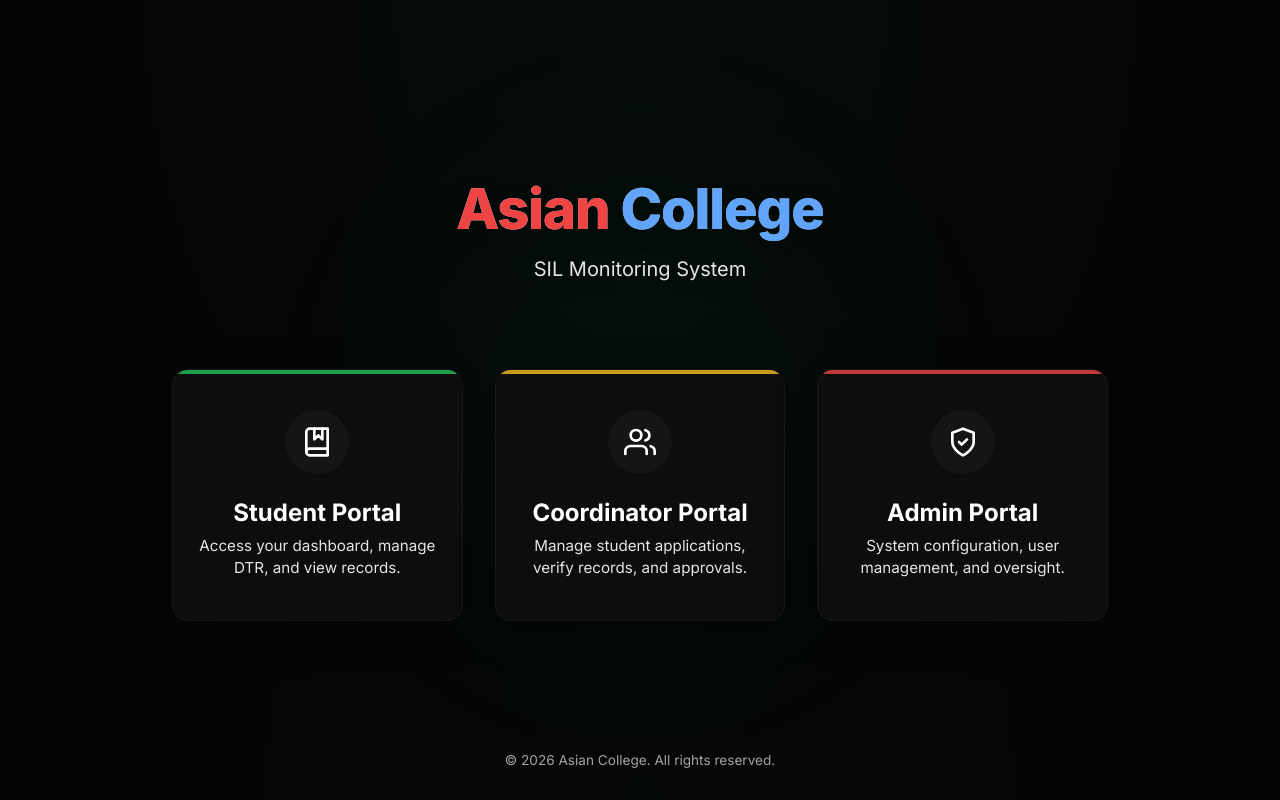
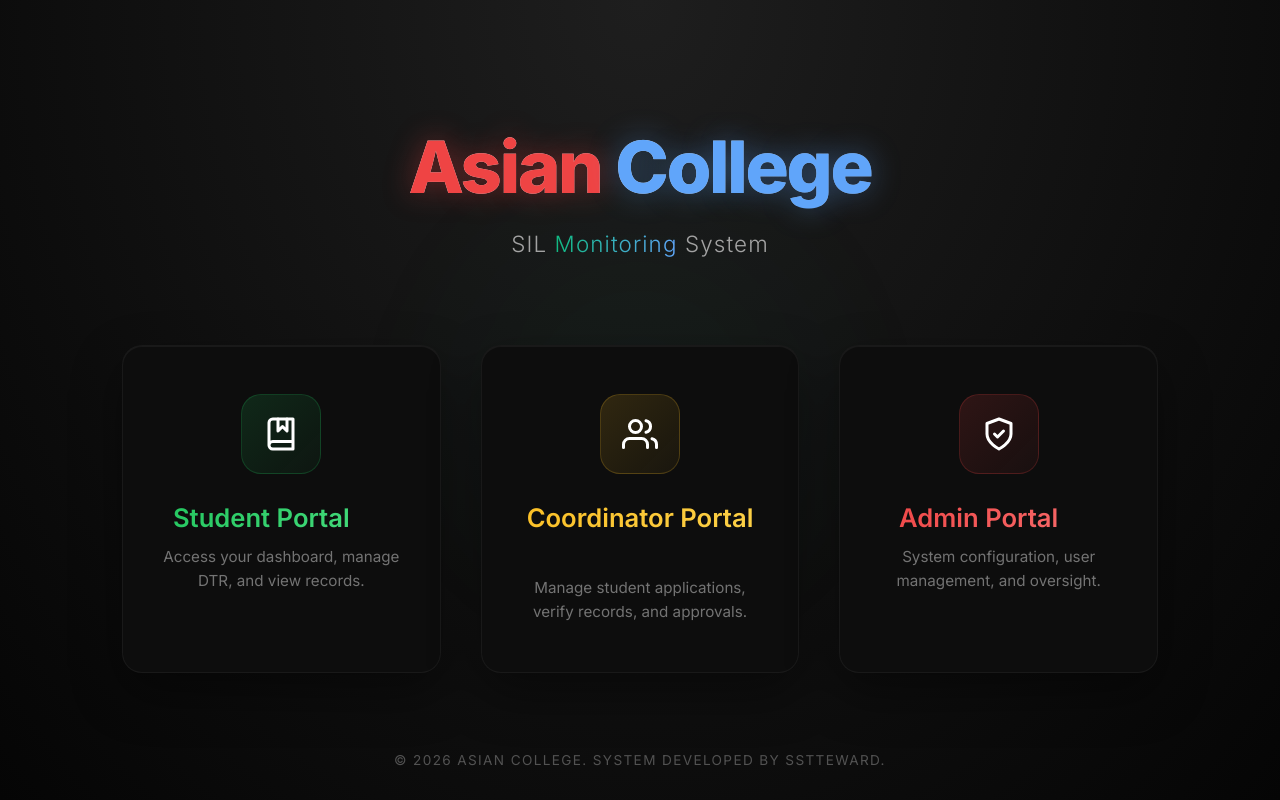
Before and after one commit to sstteeward/monitoring-system, a React (Vite) app: page / in a window 1280 px wide. Built offline with nearby package versions, Linux system fonts and the light colour scheme; no server answers.

Commit message:
feat: implement landing page layout and global design system and redesigning it

```diff
--- a/src/components/LandingPage.css
+++ b/src/components/LandingPage.css
@@ -3,12 +3,11 @@
   flex-direction: column;
   min-height: 100vh;
   width: 100%;
-  flex: 1; /* ensure it stretches if within a flex parent */
+  flex: 1;
   background:
-    radial-gradient(ellipse at 50% 0%, rgba(16, 185, 129, 0.04) 0%, transparent 60%),
-    radial-gradient(ellipse at 50% 100%, rgba(16, 185, 129, 0.02) 0%, transparent 50%),
+    radial-gradient(ellipse at 50% 0%, rgba(30, 30, 30, 1) 0%, rgba(5, 5, 5, 1) 100%),
     #050505;
-  color: #fafafa;
+  color: #ffffff;
   font-family: var(--font-inter);
   align-items: center;
   justify-content: center;
@@ -16,11 +15,11 @@
   overflow: hidden;
 }
 
-/* Background animated element */
+/* Background glow */
 .landing-bg-glow {
   position: absolute;
-  width: 800px;
-  height: 800px;
+  width: 600px;
+  height: 600px;
   background: radial-gradient(circle, rgba(16, 185, 129, 0.06) 0%, transparent 60%);
   top: 50%;
   left: 50%;
@@ -46,74 +45,112 @@ html[data-theme="light"] .landing-bg-glow {
   display: flex;
   flex-direction: column;
   align-items: center;
-  max-width: 1000px;
-  padding: 2rem;
+  max-width: 1100px;
+  padding: 3rem 2rem;
   width: 100%;
 }
 
 .landing-logo-container {
-  margin-bottom: 1.5rem;
-  animation: slide-down 0.8s cubic-bezier(0.175, 0.885, 0.32, 1.275);
+  margin-bottom: 1rem;
+  animation: slide-down 1s cubic-bezier(0.175, 0.885, 0.32, 1.275);
 }
 
 .landing-title {
-  font-size: 3.5rem;
+  font-size: 4.5rem;
   font-weight: 800;
   margin: 0;
-  letter-spacing: -0.02em;
-  background: linear-gradient(135deg, #ffffff 0%, #94a3b8 100%);
+  letter-spacing: -0.03em;
+  background: linear-gradient(135deg, #ffffff 0%, #e2e8f0 50%, #94a3b8 100%);
   -webkit-background-clip: text;
   -webkit-text-fill-color: transparent;
-  text-shadow: 0 4px 24px rgba(0,0,0,0.1);
-  animation: slide-up 0.8s cubic-bezier(0.175, 0.885, 0.32, 1.275) 0.1s both;
+  animation: slide-up 1s cubic-bezier(0.175, 0.885, 0.32, 1.275) 0.1s both;
+  text-shadow: 0 0 60px rgba(255, 255, 255, 0.1);
 }
 
-.landing-title .asian { color: #ef4444; -webkit-text-fill-color: #ef4444; }
-.landing-title .college { color: #60a5fa; -webkit-text-fill-color: #60a5fa; } /* Matching AuthSignup.css */
+.landing-title .asian {
+  color: #ef4444;
+  -webkit-text-fill-color: #ef4444;
+  background: none;
+  text-shadow: 0 0 30px rgba(239, 68, 68, 0.4);
+}
+
+.landing-title .college {
+  color: #60a5fa;
+  -webkit-text-fill-color: #60a5fa;
+  background: none;
+  text-shadow: 0 0 30px rgba(96, 165, 250, 0.4);
+}
 
 .landing-subtitle {
-  font-size: 1.25rem;
-  color: #e5e5e5;
-  margin-top: 1rem;
-  font-weight: 400;
+  font-size: 1.4rem;
+  color: #a3a3a3;
+  margin-top: 1.5rem;
+  font-weight: 300;
   max-width: 600px;
-  animation: slide-up 0.8s cubic-bezier(0.175, 0.885, 0.32, 1.275) 0.2s both;
+  letter-spacing: 0.05em;
+  animation: slide-up 1s cubic-bezier(0.175, 0.885, 0.32, 1.275) 0.2s both;
+}
+
+.landing-subtitle span {
+  background: linear-gradient(90deg, #10b981, #60a5fa);
+  -webkit-background-clip: text;
+  -webkit-text-fill-color: transparent;
 }
 
 .portal-cards-wrapper {
   display: flex;
   justify-content: center;
-  gap: 2rem;
-  margin-top: 4rem;
+  gap: 2.5rem;
+  margin-top: 4.5rem;
   width: 100%;
   flex-wrap: wrap;
 }
 
 .portal-card {
   flex: 1;
-  min-width: 250px;
-  max-width: 300px;
+  min-width: 280px;
+  max-width: 320px;
   background: #0d0d0d;
-  border: 1px solid rgba(255, 255, 255, 0.04);
-  border-radius: 16px;
-  padding: 2.5rem 1.5rem;
+  border: 1px solid rgba(255, 255, 255, 0.05);
+  border-radius: 20px;
+  padding: 3rem 2rem;
   text-align: center;
   cursor: pointer;
   text-decoration: none;
-  transition: all 0.3s cubic-bezier(0.25, 0.8, 0.25, 1);
+  transition: all 0.5s cubic-bezier(0.25, 0.8, 0.25, 1);
   position: relative;
   overflow: hidden;
-  box-shadow: 0 10px 40px rgba(0, 0, 0, 0.3);
+  box-shadow:
+    0 20px 50px rgba(0, 0, 0, 0.4),
+    inset 0 1px 0 rgba(255, 255, 255, 0.05);
   animation: fade-in-up 0.8s ease backwards;
+}
+
+.portal-card::before {
+  content: "";
+  position: absolute;
+  inset: 0;
+  border-radius: 24px;
+  padding: 1px;
+  background: linear-gradient(145deg, rgba(255,255,255,0.1), rgba(255,255,255,0.02));
+  -webkit-mask: linear-gradient(#fff 0 0) content-box, linear-gradient(#fff 0 0);
+  -webkit-mask-composite: xor;
+  mask-composite: exclude;
+  opacity: 0;
+  transition: opacity 0.4s;
+}
+
+.portal-card:hover::before {
+  opacity: 1;
 }
 
 .portal-card::after {
   content: '';
   position: absolute;
   inset: 0;
-  background: radial-gradient(circle at 50% 0%, rgba(16, 185, 129, 0.08) 0%, transparent 60%);
+  background: radial-gradient(ellipse at 50% 0%, rgba(255,255,255,0.08) 0%, transparent 70%);
   opacity: 0;
-  transition: opacity 0.3s;
+  transition: opacity 0.4s;
 }
 
 .portal-card:hover::after {
@@ -121,84 +158,150 @@ html[data-theme="light"] .landing-bg-glow {
 }
 
 .portal-card:hover {
-  transform: translateY(-8px);
-  box-shadow: 0 20px 40px rgba(0, 0, 0, 0.4), 0 0 0 1px rgba(16, 185, 129, 0.4);
-  border-color: #10b981; /* --primary */
+  transform: translateY(-12px) scale(1.02);
+  box-shadow:
+    0 30px 60px rgba(0, 0, 0, 0.5),
+    0 0 40px rgba(16, 185, 129, 0.15),
+    inset 0 1px 0 rgba(255, 255, 255, 0.1);
 }
 
-.portal-card::before {
-  content: "";
-  position: absolute;
-  top: 0;
-  left: 0;
-  right: 0;
-  height: 4px;
-  background: var(--card-accent, #10b981);
-  opacity: 0.8;
-  transition: opacity 0.3s, height 0.3s;
+.portal-card-icon-wrap {
+  width: 80px;
+  height: 80px;
+  margin: 0 auto 1.75rem auto;
+  display: flex;
+  align-items: center;
+  justify-content: center;
+  border-radius: 20px;
+  background: linear-gradient(135deg, rgba(255,255,255,0.06) 0%, rgba(255,255,255,0.02) 100%);
+  border: 1px solid rgba(255, 255, 255, 0.05);
+  transition: all 0.4s ease;
+  position: relative;
+  overflow: hidden;
 }
 
-.portal-card:hover::before {
-  height: 6px;
+.portal-card-icon-wrap::before {
+  content: '';
+  position: absolute;
+  inset: 0;
+  background: linear-gradient(135deg, rgba(255,255,255,0.1) 0%, transparent 50%);
+  opacity: 0;
+  transition: opacity 0.4s;
+}
+
+.portal-card:hover .portal-card-icon-wrap {
+  transform: scale(1.1) rotate(5deg);
+  box-shadow: 0 10px 40px rgba(0, 0, 0, 0.3);
+}
+
+.portal-card:hover .portal-card-icon-wrap::before {
   opacity: 1;
 }
 
-.portal-icon {
-  width: 64px;
-  height: 64px;
-  margin: 0 auto 1.5rem auto;
-  display: flex;
-  align-items: center;
-  justify-content: center;
-  border-radius: 50%;
-  background: rgba(255, 255, 255, 0.03);
+.portal-card-icon-wrap svg {
+  width: 36px;
+  height: 36px;
   color: #ffffff;
-  transition: all 0.3s ease;
+  transition: all 0.4s ease;
 }
 
-.portal-card:hover .portal-icon {
-  background: var(--icon-bg, rgba(16, 185, 129, 0.1));
-  color: var(--icon-color, #10b981);
-  transform: scale(1.1);
+.portal-card:hover .portal-card-icon-wrap svg {
+  transform: scale(1.15);
+}
+
+/* Student card accent */
+.portal-card.student .portal-card-icon-wrap {
+  background: linear-gradient(135deg, rgba(34, 197, 94, 0.15) 0%, rgba(34, 197, 94, 0.05) 100%);
+  border-color: rgba(34, 197, 94, 0.2);
+}
+
+.portal-card.student h3 {
+  background: linear-gradient(135deg, #22c55e, #4ade80);
+  -webkit-background-clip: text;
+  -webkit-text-fill-color: transparent;
+}
+
+/* Coordinator card accent */
+.portal-card.coordinator .portal-card-icon-wrap {
+  background: linear-gradient(135deg, rgba(251, 191, 36, 0.15) 0%, rgba(251, 191, 36, 0.05) 100%);
+  border-color: rgba(251, 191, 36, 0.2);
+}
+
+.portal-card.coordinator h3 {
+  background: linear-gradient(135deg, #fbbf24, #fcd34d);
+  -webkit-background-clip: text;
+  -webkit-text-fill-color: transparent;
+}
+
+/* Admin card accent */
+.portal-card.admin .portal-card-icon-wrap {
+  background: linear-gradient(135deg, rgba(239, 68, 68, 0.15) 0%, rgba(239, 68, 68, 0.05) 100%);
+  border-color: rgba(239, 68, 68, 0.2);
+}
+
+.portal-card.admin h3 {
+  background: linear-gradient(135deg, #ef4444, #f87171);
+  -webkit-background-clip: text;
+  -webkit-text-fill-color: transparent;
 }
 
 .portal-card h3 {
-  color: #ffffff;
-  font-size: 1.5rem;
-  margin: 0 0 0.5rem 0;
+  font-size: 1.6rem;
+  font-weight: 600;
+  margin: 0 0 0.75rem 0;
+}
+
+.portal-card p {
+  color: #737373;
+  font-size: 0.95rem;
+  margin: 0;
+  line-height: 1.6;
   transition: color 0.3s ease;
 }
 
-.portal-card p {
-  color: #e5e5e5;
-  font-size: 0.95rem;
-  margin: 0;
-  line-height: 1.5;
+.portal-card:hover p {
+  color: #a3a3a3;
+}
+
+/* Add arrow on hover */
+.portal-card .arrow {
+  opacity: 0;
+  transform: translateX(-10px);
+  transition: all 0.3s ease;
+  display: inline-block;
+  margin-left: 8px;
+}
+
+.portal-card:hover .arrow {
+  opacity: 1;
+  transform: translateX(0);
 }
 
 .landing-footer {
   position: absolute;
   bottom: 2rem;
   text-align: center;
-  color: #a3a3a3;
+  color: #525252;
   font-size: 0.85rem;
   z-index: 1;
   animation: fade-in 1s ease 1s backwards;
+  letter-spacing: 0.1em;
+  text-transform: uppercase;
 }
 
 /* Animations */
 @keyframes slide-down {
-  from { opacity: 0; transform: translateY(-30px); }
+  from { opacity: 0; transform: translateY(-40px); }
   to { opacity: 1; transform: translateY(0); }
 }
 
 @keyframes slide-up {
-  from { opacity: 0; transform: translateY(30px); }
+  from { opacity: 0; transform: translateY(40px); }
   to { opacity: 1; transform: translateY(0); }
 }
 
 @keyframes fade-in-up {
-  from { opacity: 0; transform: translateY(40px); }
+  from { opacity: 0; transform: translateY(50px); }
   to { opacity: 1; transform: translateY(0); }
 }
 
@@ -207,30 +310,18 @@ html[data-theme="light"] .landing-bg-glow {
   to { opacity: 1; }
 }
 
-/* Specific Card Styling Variables - using explicit hex for dark mode forced */
-.portal-card.student {
-  --card-accent: #22c55e;
-  --icon-bg: rgba(34, 197, 94, 0.1);
-  --icon-color: #22c55e;
-  animation-delay: 0.3s;
+/* Specific Card Animation Delays */
+.portal-card.student { animation-delay: 0.3s; }
+.portal-card.coordinator { animation-delay: 0.45s; }
+.portal-card.admin { animation-delay: 0.6s; }
+
+/* Mobile responsive */
+@media (max-width: 768px) {
+  .landing-title { font-size: 2.8rem; }
+  .landing-subtitle { font-size: 1.1rem; }
+  .portal-cards-wrapper { flex-direction: column; align-items: center; gap: 1.5rem; margin-top: 3rem; }
+  .portal-card { width: 100%; max-width: 350px; padding: 2.5rem 1.5rem; }
+  .landing-content { padding: 2rem 1.5rem; }
+  .landing-bg-glow { width: 300px; height: 300px; }
+  .landing-bg-glow-2 { width: 250px; height: 250px; }
 }
-
-.portal-card.coordinator {
-  --card-accent: #fbbf24;
-  --icon-bg: rgba(251, 191, 36, 0.1);
-  --icon-color: #fbbf24;
-  animation-delay: 0.4s;
-}
-
-.portal-card.admin {
-  --card-accent: #ef4444;
-  --icon-bg: rgba(239, 68, 68, 0.1);
-  --icon-color: #ef4444;
-  animation-delay: 0.5s;
-}
-
-@media (max-width: 768px) {
-  .landing-title { font-size: 2.5rem; }
-  .portal-cards-wrapper { flex-direction: column; align-items: center; gap: 1.5rem; }
-  .portal-card { width: 100%; max-width: 350px; }
-}
--- a/src/components/LandingPage.tsx
+++ b/src/components/LandingPage.tsx
@@ -42,7 +42,6 @@ export default function LandingPage() {
 
   return (
     <div className="landing-container">
-      {/* Background elements */}
       <div className="landing-bg-glow"></div>
 
       <div className="landing-content">
@@ -50,38 +49,38 @@ export default function LandingPage() {
           <h1 className="landing-title">
             <span className="asian">Asian</span> <span className="college">College</span>
           </h1>
-          <h2 className="landing-subtitle">SIL Monitoring System</h2>
+          <h2 className="landing-subtitle">SIL <span>Monitoring</span> System</h2>
         </div>
 
         <div className="portal-cards-wrapper">
           <div className="portal-card student" onClick={() => handlePortalSelect('student')} role="button" tabIndex={0}>
-            <div className="portal-icon">
+            <div className="portal-card-icon-wrap">
               <StudentIcon />
             </div>
-            <h3>Student Portal</h3>
+            <h3>Student Portal <span className="arrow">→</span></h3>
             <p>Access your dashboard, manage DTR, and view records.</p>
           </div>
 
           <div className="portal-card coordinator" onClick={() => handlePortalSelect('coordinator')} role="button" tabIndex={0}>
-            <div className="portal-icon">
+            <div className="portal-card-icon-wrap">
               <CoordinatorIcon />
             </div>
-            <h3>Coordinator Portal</h3>
+            <h3>Coordinator Portal <span className="arrow">→</span></h3>
             <p>Manage student applications, verify records, and approvals.</p>
           </div>
 
           <div className="portal-card admin" onClick={() => handlePortalSelect('admin')} role="button" tabIndex={0}>
-            <div className="portal-icon">
+            <div className="portal-card-icon-wrap">
               <AdminIcon />
             </div>
-            <h3>Admin Portal</h3>
+            <h3>Admin Portal <span className="arrow">→</span></h3>
             <p>System configuration, user management, and oversight.</p>
           </div>
         </div>
       </div>
 
       <div className="landing-footer">
-        © {new Date().getFullYear()} Asian College. All rights reserved.
+        © {new Date().getFullYear()} Asian College. System Developed by sstteward.
       </div>
     </div>
   );
--- a/src/components/StudentDashboard.css
+++ b/src/components/StudentDashboard.css
@@ -14,8 +14,8 @@
     min-height: 100vh;
     width: 100vw;
     background:
-        radial-gradient(ellipse at 0% 0%, rgba(16, 185, 129, 0.02) 0%, transparent 50%),
-        var(--bg-page);
+        radial-gradient(ellipse at 50% 0%, rgba(30, 30, 30, 1) 0%, rgba(5, 5, 5, 1) 100%),
+        #050505;
     color: var(--text-secondary);
     font-family: var(--font-inter);
     overflow: hidden;
--- a/src/index.css
+++ b/src/index.css
@@ -102,8 +102,7 @@ body {
   overflow-y: auto;
   overflow-x: hidden;
   background:
-    radial-gradient(ellipse at 20% 0%, rgba(16, 185, 129, 0.03) 0%, transparent 50%),
-    radial-gradient(ellipse at 80% 100%, rgba(16, 185, 129, 0.02) 0%, transparent 50%),
+    radial-gradient(ellipse at 50% 0%, rgba(30, 30, 30, 1) 0%, rgba(5, 5, 5, 1) 100%),
     #050505;
 }
 
```
